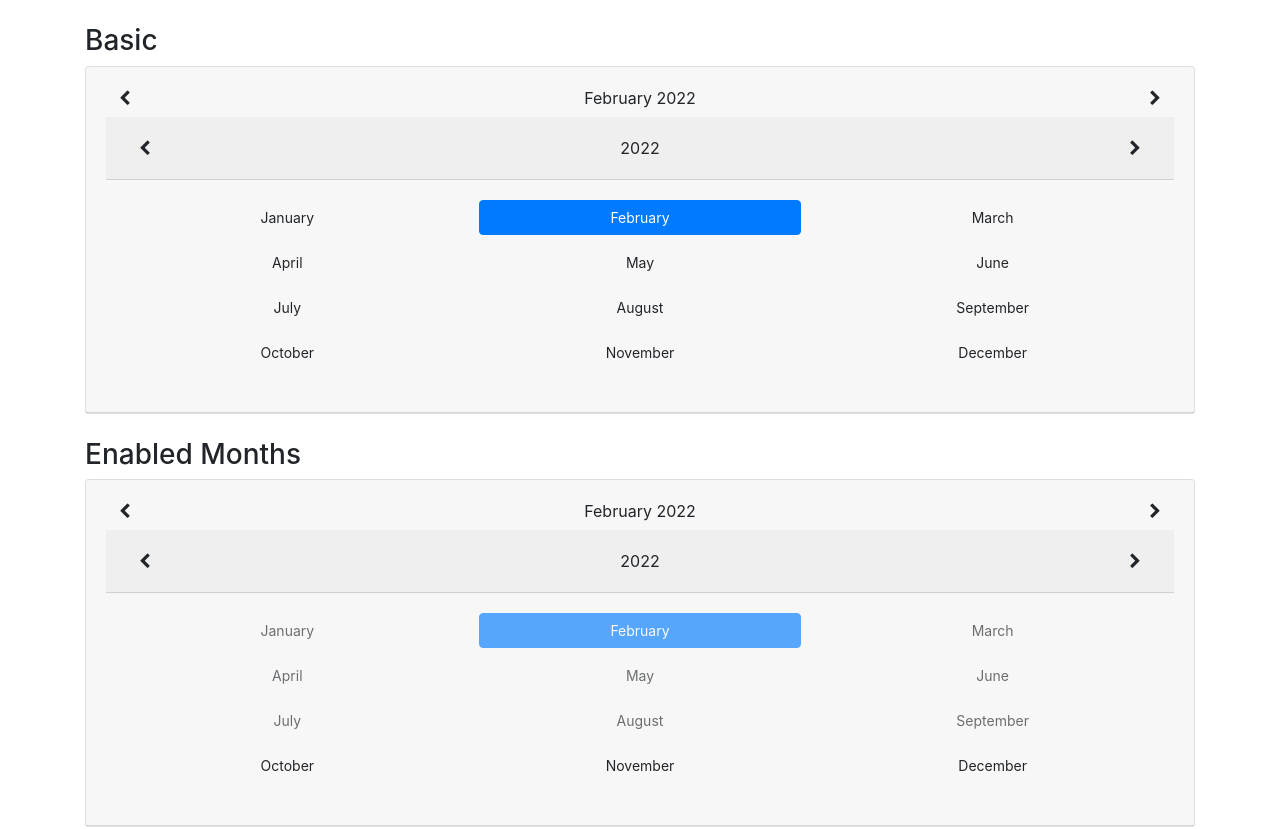
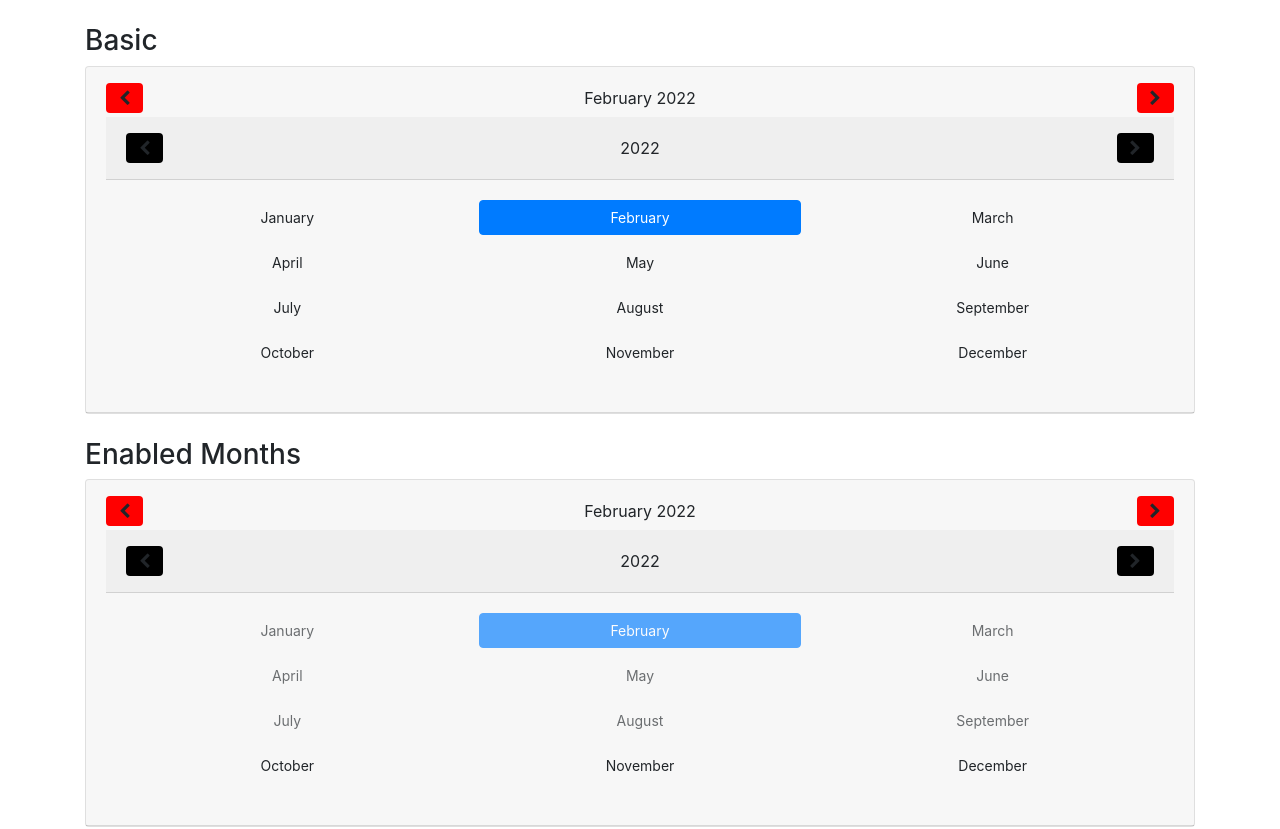
Before and after one commit to VisDex/angular-month-picker-moment, an Angular app: page / in a window 1280 px wide. Shown: the top 829 px of the page. Built offline with nearby package versions, Linux system fonts and the light colour scheme.

Commit message:
2 files modified

```diff
--- a/src/app/monthpicker/monthpicker.component.html
+++ b/src/app/monthpicker/monthpicker.component.html
@@ -3,7 +3,7 @@
 	<div class="card-header">
 		<div class="d-flex align-items-center">
 
-			<button class="btn mr-auto" (click)="decrementMonth()">
+			<button class="btn mr-auto" style="background-color:red" (click)="decrementMonth()">
 				<i class="fa fa-chevron-left"></i>
 				</button>
 
@@ -11,7 +11,7 @@
 				{{selectedMonthAsText}} {{selectedYearAsText}}
 			</button>
 
-			<button class="btn ml-auto" (click)="incrementMonth()">
+			<button class="btn ml-auto" style="background-color:red" (click)="incrementMonth()">
 				<i class="fa fa-chevron-right"></i>
 			</button>
 
@@ -19,7 +19,7 @@
 		<div class="card-header" *ngIf="!isShowYears">
 			<div class="d-flex align-items-center">
 
-        <button class="btn mr-auto" (click)="model.decrementYear()">
+        <button class="btn mr-auto" style="background-color:black" (click)="model.decrementYear()">
           <i class="fa fa-chevron-left"></i>
           </button>
 
@@ -27,7 +27,7 @@
           {{model.selectedYearText}}
         </button>
 
-				<button class="btn ml-auto" (click)="model.incrementYear()">
+				<button class="btn ml-auto" style="background-color:black" (click)="model.incrementYear()">
           <i class="fa fa-chevron-right"></i>
         </button>
 
@@ -38,7 +38,7 @@
 		<div class="card-header" *ngIf="isShowYears">
 			<div class="d-flex align-items-center">
 
-				<button class="btn mr-auto" *ngIf="yearStartIndex !== 0"
+				<button class="btn mr-auto" style="background-color:blue" *ngIf="yearStartIndex !== 0"
 				(click)="decrementYearRanges()">
 					<i class="fa fa-chevron-left"></i>
 					</button>
@@ -47,7 +47,7 @@
 					{{years[0]}}-{{years[years.length-1]}}
 				</button>
 
-				<button class="btn ml-auto" *ngIf="yearEndIndex !== yearRanges.length - 1"
+				<button class="btn ml-auto" style="background-color:blue" *ngIf="yearEndIndex !== yearRanges.length - 1"
 				(click)="incrementYearRanges()">
 					<i class="fa fa-chevron-right"></i>
 				</button>
--- a/src/app/monthpicker/monthpicker.component.ts
+++ b/src/app/monthpicker/monthpicker.component.ts
@@ -98,14 +98,14 @@ export class MonthpickerComponent implements OnInit {
   }
   decrementYearRanges() {
     this.yearEndIndex = this.yearStartIndex;
-    this.yearStartIndex = this.yearStartIndex - 26 < 0 ? 0 : this.yearStartIndex - 26;
+    this.yearStartIndex = this.yearStartIndex - 25 < 0 ? 0 : this.yearStartIndex - 25;
     this.renderYears();
   }
 
   incrementYearRanges() {
     this.yearStartIndex = this.yearEndIndex;
-    this.yearEndIndex = this.yearStartIndex + 26 > this.yearRanges.length - 1
-      ? this.yearRanges.length - 1 : this.yearStartIndex + 26;
+    this.yearEndIndex = this.yearStartIndex + 25 > this.yearRanges.length - 1
+      ? this.yearRanges.length - 1 : this.yearStartIndex + 25;
     this.renderYears();
   }
 
```
